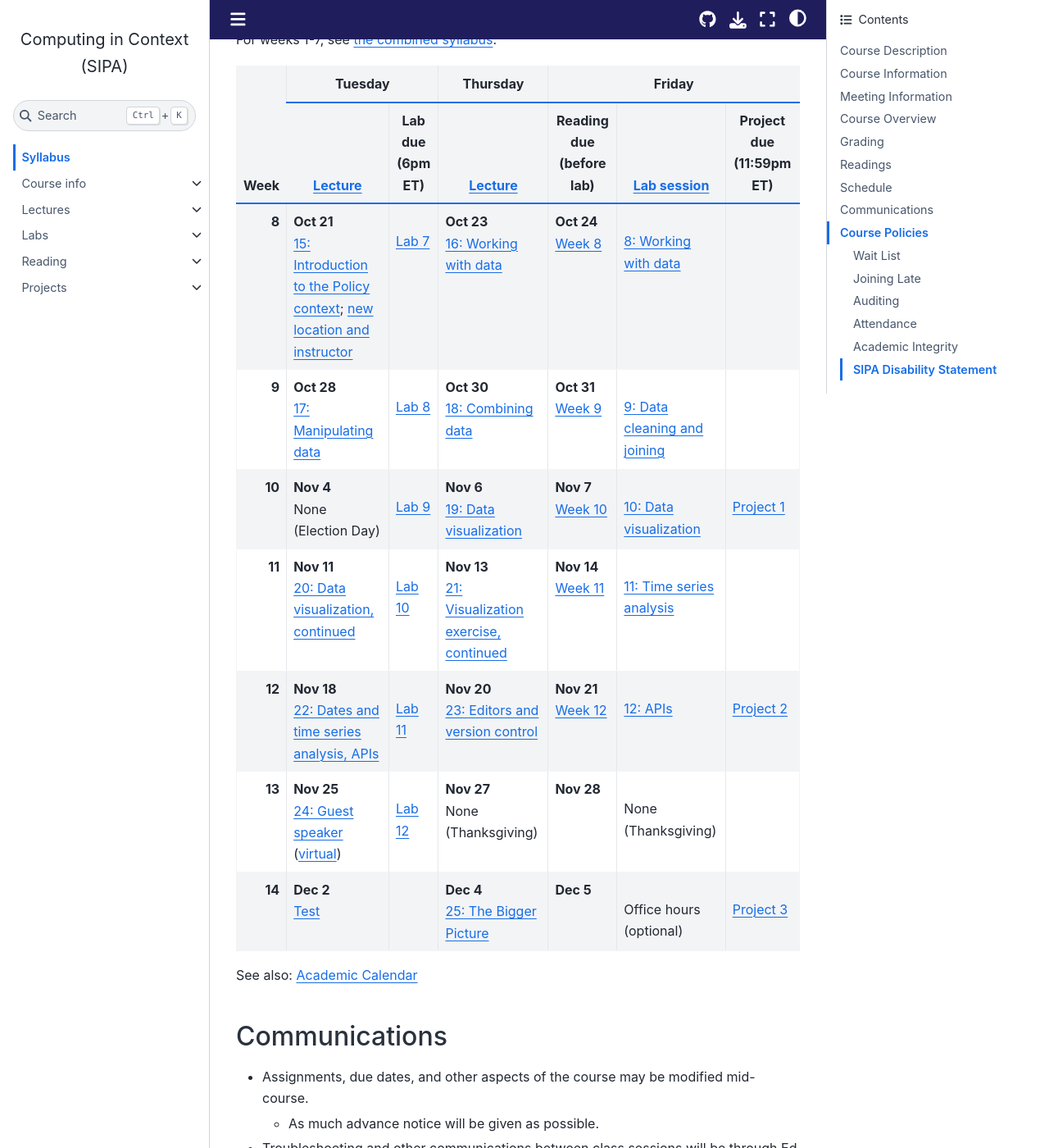
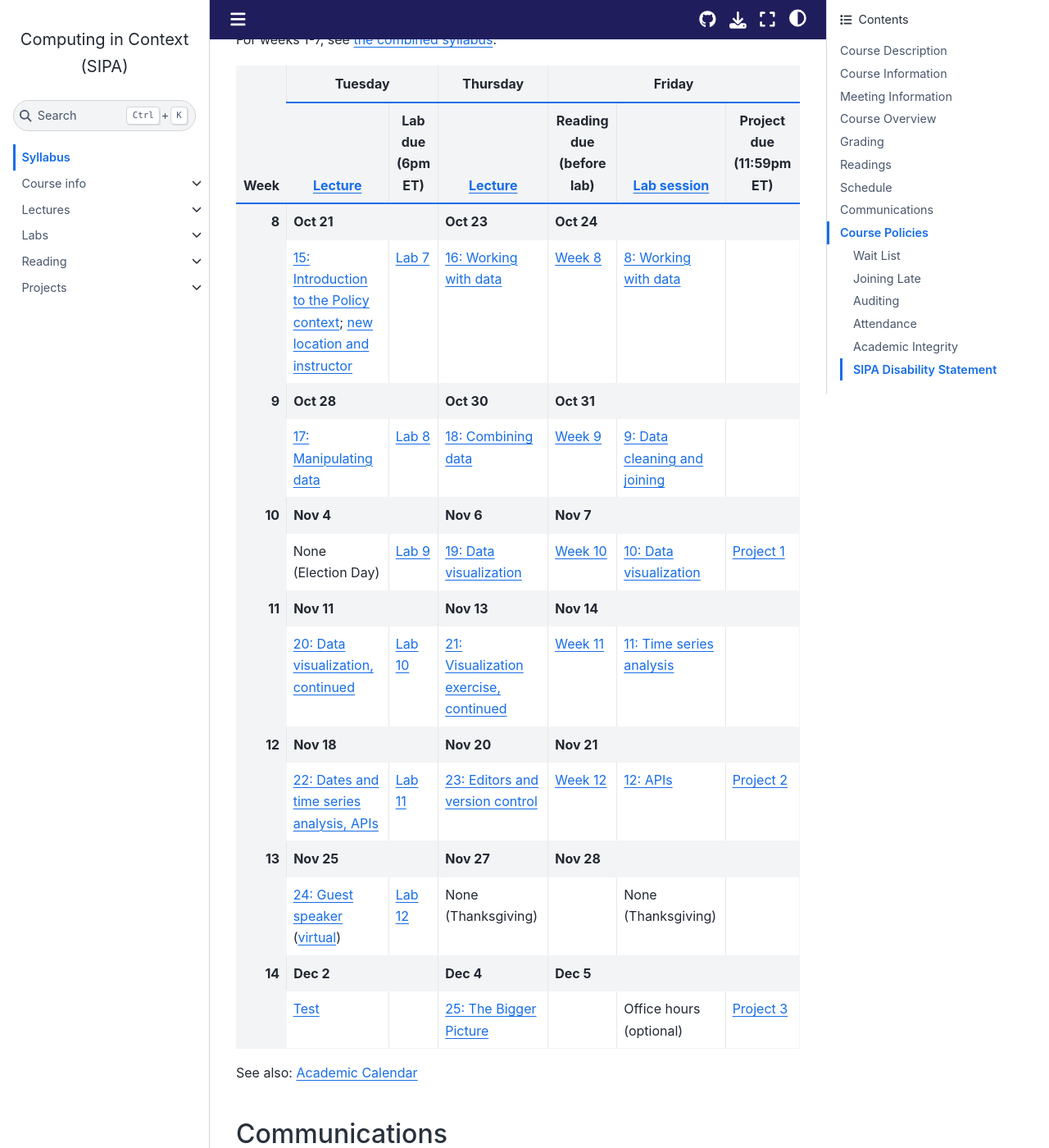
Before and after one commit to afeld/computing-in-context, a Jupyter Book: the page built from index.md, in a window 1280 px wide and 1400 px high, scrolled down 4656 px. Shown: the whole window at 82% size. Built offline with Jupyter Book 1.0.4 settings and Sphinx 7.4.7 and the Sphinx Book theme 1.1.4, drawn with Linux system fonts in a browser that asks for light colours; pages that are not in the unit, such as notebooks, are missing from menus; comment, search, counter and statistics services are not loaded.

Commit message:
schedule: make the dates separate cells

```diff
--- a/_static/styles.css
+++ b/_static/styles.css
@@ -47,13 +47,6 @@ article ol ol ol li {
     text-align: right;
   }
 
-  /* columns without dates */
-  td:nth-child(3),
-  td:nth-child(6),
-  td:nth-child(7) {
-    padding-top: 2rem;
-  }
-
   time {
     font-weight: bold;
   }
--- a/src/schedule.html
+++ b/src/schedule.html
@@ -22,9 +22,19 @@
   </thead>
   <tbody>
     <tr>
-      <th scope="row">8</th>
+      <th rowspan="2" scope="row">8</th>
+      <td colspan="2">
+        <time datetime="2025-10-21">Oct 21</time>
+      </td>
       <td>
-        <time datetime="2025-10-21">Oct 21</time><br />
+        <time datetime="2025-10-23">Oct 23</time>
+      </td>
+      <td colspan="3">
+        <time datetime="2025-10-24">Oct 24</time>
+      </td>
+    </tr>
+    <tr>
+      <td>
         <a href="lecture_15.ipynb">15: Introduction to the Policy context</a>;
         <a href="#meeting-information">new location and instructor</a>
       </td>
@@ -48,18 +56,26 @@
       <td></td>
     </tr>
     <tr>
-      <th scope="row">9</th>
+      <th rowspan="2" scope="row">9</th>
+      <td colspan="2">
+        <time datetime="2025-10-28">Oct 28</time>
+      </td>
       <td>
-        <time datetime="2025-10-28">Oct 28</time><br />
+        <time datetime="2025-10-30">Oct 30</time>
+      </td>
+      <td colspan="3">
+        <time datetime="2025-10-31">Oct 31</time>
+      </td>
+    </tr>
+    <tr>
+      <td>
         <a href="lecture_17.ipynb">17: Manipulating data</a>
       </td>
       <td><a href="lab_8.ipynb">Lab 8</a></td>
       <td>
-        <time datetime="2025-10-30">Oct 30</time><br />
         <a href="lecture_18.ipynb">18: Combining data</a>
       </td>
       <td>
-        <time datetime="2025-10-31">Oct 31</time><br />
         <a href="week_9.md">Week 9</a>
       </td>
       <td>
@@ -68,18 +84,24 @@
       <td></td>
     </tr>
     <tr>
-      <th scope="row">10</th>
+      <th rowspan="2" scope="row">10</th>
+      <td colspan="2">
+        <time datetime="2025-11-04">Nov 4</time>
+      </td>
       <td>
-        <time datetime="2025-11-04">Nov 4</time><br />
-        None (Election Day)
+        <time datetime="2025-11-06">Nov 6</time>
       </td>
+      <td colspan="3">
+        <time datetime="2025-11-07">Nov 7</time>
+      </td>
+    </tr>
+    <tr>
+      <td>None (Election Day)</td>
       <td><a href="lab_9.ipynb">Lab 9</a></td>
       <td>
-        <time datetime="2025-11-06">Nov 6</time><br />
         <a href="lecture_19.ipynb">19: Data visualization</a>
       </td>
       <td>
-        <time datetime="2025-11-07">Nov 7</time><br />
         <a href="week_10.md">Week 10</a>
       </td>
       <td>
@@ -88,18 +110,26 @@
       <td><a href="project_1.md">Project 1</a></td>
     </tr>
     <tr>
-      <th scope="row">11</th>
+      <th rowspan="2" scope="row">11</th>
+      <td colspan="2">
+        <time datetime="2025-11-11">Nov 11</time>
+      </td>
       <td>
-        <time datetime="2025-11-11">Nov 11</time><br />
+        <time datetime="2025-11-13">Nov 13</time>
+      </td>
+      <td colspan="3">
+        <time datetime="2025-11-14">Nov 14</time>
+      </td>
+    </tr>
+    <tr>
+      <td>
         <a href="lecture_20.ipynb">20: Data visualization, continued</a>
       </td>
       <td><a href="lab_10.ipynb">Lab 10</a></td>
       <td>
-        <time datetime="2025-11-13">Nov 13</time><br />
         <a href="lecture_21.ipynb">21: Visualization exercise, continued</a>
       </td>
       <td>
-        <time datetime="2025-11-14">Nov 14</time><br />
         <a href="week_11.md">Week 11</a>
       </td>
       <td>
@@ -108,18 +138,26 @@
       <td></td>
     </tr>
     <tr>
-      <th scope="row">12</th>
+      <th rowspan="2" scope="row">12</th>
+      <td colspan="2">
+        <time datetime="2025-11-18">Nov 18</time>
+      </td>
       <td>
-        <time datetime="2025-11-18">Nov 18</time><br />
+        <time datetime="2025-11-20">Nov 20</time>
+      </td>
+      <td colspan="3">
+        <time datetime="2025-11-21">Nov 21</time>
+      </td>
+    </tr>
+    <tr>
+      <td>
         <a href="lecture_22.ipynb">22: Dates and time series analysis, APIs</a>
       </td>
       <td><a href="lab_11.ipynb">Lab 11</a></td>
       <td>
-        <time datetime="2025-11-20">Nov 20</time><br />
         <a href="lecture_23.ipynb">23: Editors and version control</a>
       </td>
       <td>
-        <time datetime="2025-11-21">Nov 21</time><br />
         <a href="week_12.md">Week 12</a>
       </td>
       <td>
@@ -128,35 +166,51 @@
       <td><a href="project_2.md">Project 2</a></td>
     </tr>
     <tr>
-      <th scope="row">13</th>
+      <th rowspan="2" scope="row">13</th>
+      <td colspan="2">
+        <time datetime="2025-11-25">Nov 25</time>
+      </td>
       <td>
-        <time datetime="2025-11-25">Nov 25</time><br />
+        <time datetime="2025-11-27">Nov 27</time>
+      </td>
+      <td colspan="3">
+        <time datetime="2025-11-28">Nov 28</time>
+      </td>
+    </tr>
+    <tr>
+      <td>
         <a href="lecture_24.md">24: Guest speaker</a> (<a
           href="https://courseworks2.columbia.edu/courses/230821/external_tools/72338"
           >virtual</a
         >)
       </td>
       <td><a href="lab_12.ipynb">Lab 12</a></td>
-      <td>
-        <time datetime="2025-11-27">Nov 27</time><br />
-        None (Thanksgiving)
-      </td>
-      <td><time datetime="2025-11-28">Nov 28</time></td>
+      <td>None (Thanksgiving)</td>
+      <td></td>
       <td>None (Thanksgiving)</td>
       <td></td>
     </tr>
     <tr>
-      <th scope="row">14</th>
+      <th rowspan="2" scope="row">14</th>
+      <td colspan="2">
+        <time datetime="2025-12-02">Dec 2</time>
+      </td>
       <td>
-        <time datetime="2025-12-02">Dec 2</time><br />
+        <time datetime="2025-12-04">Dec 4</time>
+      </td>
+      <td colspan="3">
+        <time datetime="2025-12-05">Dec 5</time>
+      </td>
+    </tr>
+    <tr>
+      <td>
         <a href="test.md">Test</a>
       </td>
       <td></td>
       <td>
-        <time datetime="2025-12-04">Dec 4</time><br />
         <a href="lecture_25.ipynb">25: The Bigger Picture</a>
       </td>
-      <td><time datetime="2025-12-05">Dec 5</time></td>
+      <td></td>
       <td>Office hours (optional)</td>
       <td><a href="project_3.md">Project 3</a></td>
     </tr>
```
Also changed, not shown: other parts of src/schedule.html (+0 -2 lines).
